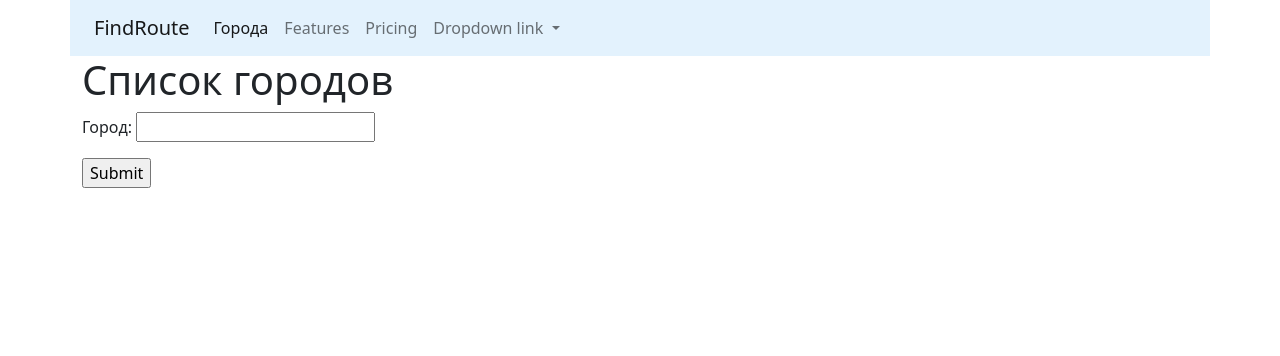
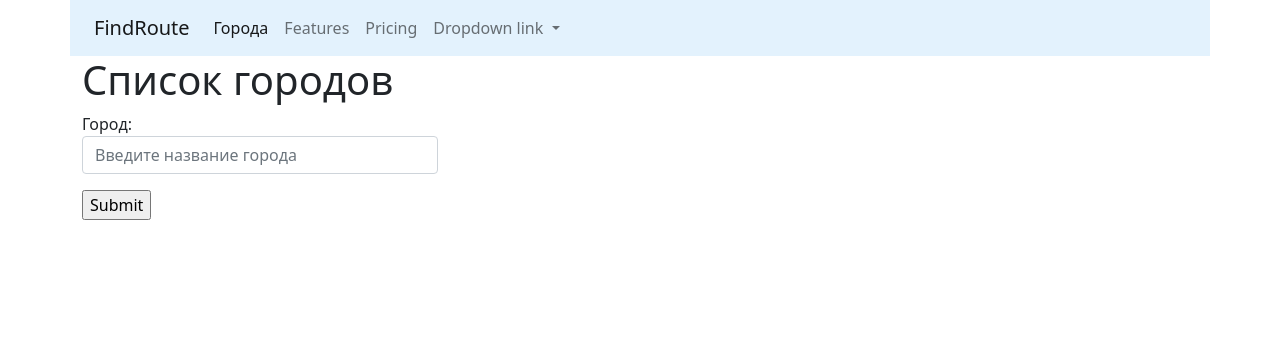
Before and after one commit to mivanov06/find_route, a Django app: page /cities/ in a window 1280 px wide. Shown: the top 356 px of the page. Run offline with Django 3.2, Linux system fonts and the light colour scheme; data that the repository does not hold is empty.

Commit message:
Использование Bootstrap для умучшения отображения формы

```diff
--- a/cities/forms.py
+++ b/cities/forms.py
@@ -8,7 +8,12 @@ class HtmlForm(forms.Form):
 
 
 class CityForm(forms.ModelForm):
+    name = forms.CharField(label='Город',
+                           widget=forms.TextInput(attrs=
+                                                  {'class': 'form-control',
+                                                   'placeholder': 'Введите название города'}
+                                                  ))
 
     class Meta:
         model = City
-        fields = ('name', )
+        fields = ('name',)
--- a/cities/templates/cities/home.html
+++ b/cities/templates/cities/home.html
@@ -1,20 +1,24 @@
 {% extends 'base.html' %}
-{% block title %}
-    Cписок городов
-{% endblock %}
+
+{% block title %} Cписок городов {% endblock %}
+
 {% block content %}
-    <h1>Список городов</h1>
+<h1>Список городов</h1>
 <div class="row">
     <div class="col-md">
         {% for object in objects_list %}
         <p>
-            <a href="{%url 'cities:detail' pk=object.pk %}">{{object.name}}</a></p>
+            <a href="{%url 'cities:detail' pk=object.pk %}">{{object.name}}</a>
+        </p>
         {% endfor %}
     </div>
 </div>
-
-<form action="" method="post"> {% csrf_token %}
-    {{ form.as_p}}
-    <input type="submit" value="Submit">
+<div class="row">
+    <div class="col-md-4">
+        <form action="" method="post"> {% csrf_token %}
+        {{ form.as_p}}
+        <input type="submit" value="Submit">
 </form>
+    </div>
+</div>
 {% endblock %}
```
